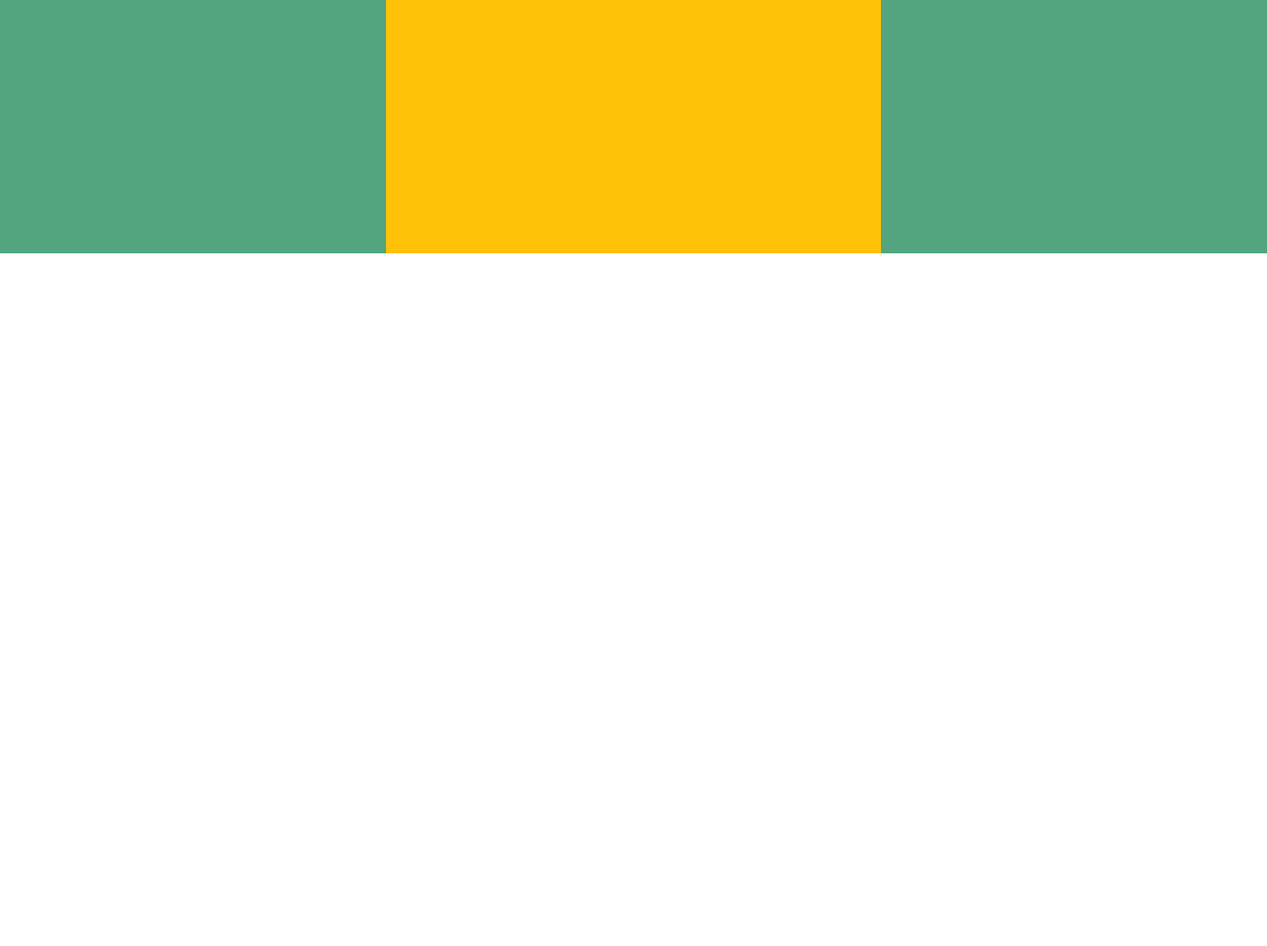
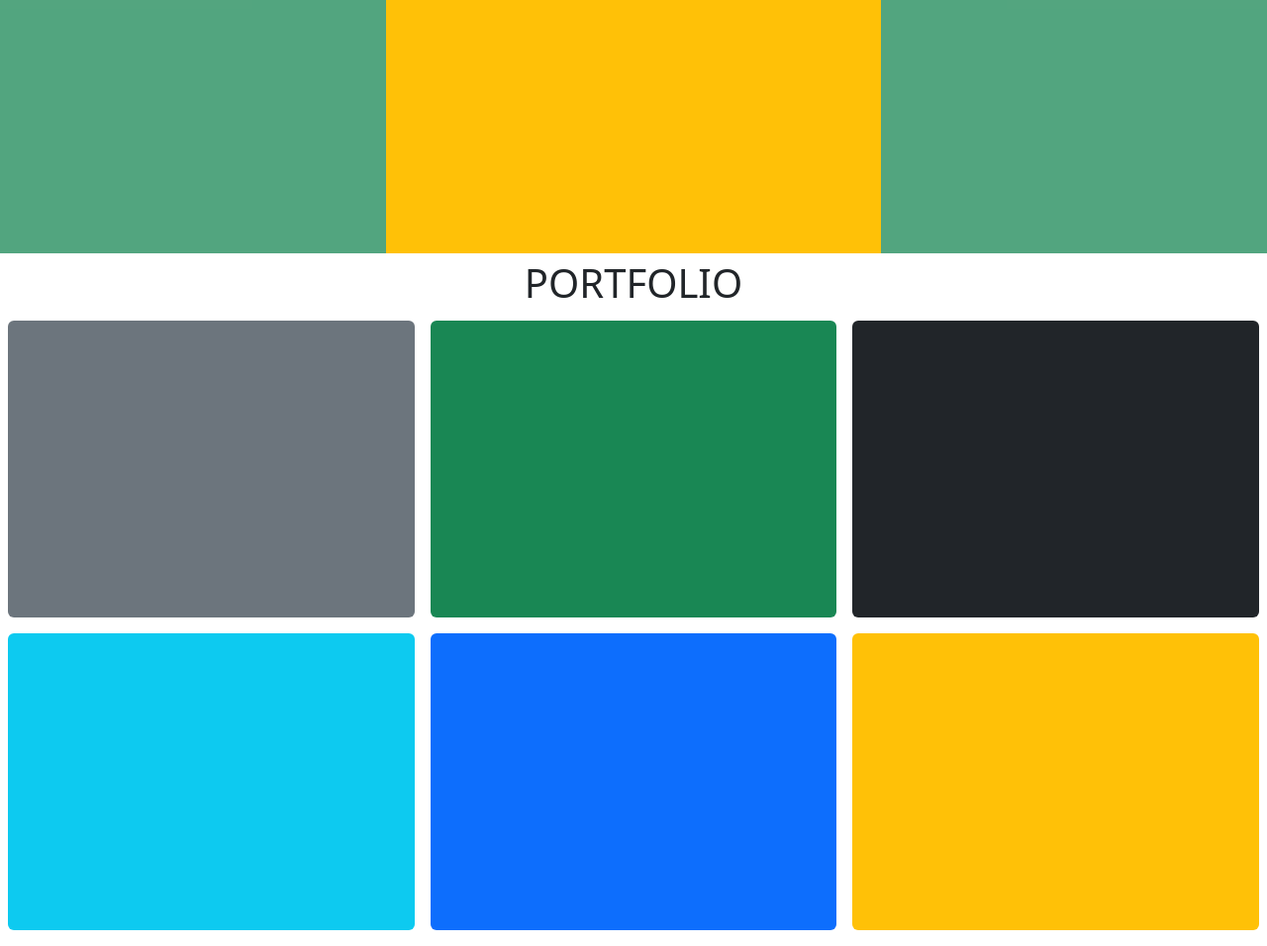
Before and after one commit to TommasoPezzola231/html-css-bootstrap-freelancer, a plain HTML site: page index.html in a window 1280 px wide. Shown: the part 500-1456 px from the top of the page at 99% size. Before the commit the page ends 800 px from the top, so only its background shows below. Drawn offline with nearby package versions, Linux system fonts and the light colour scheme.

Commit message:
feat,style(main) add second section

```diff
--- a/css/style.css
+++ b/css/style.css
@@ -1,3 +1,7 @@
 .height_700 {
     height: 700px;
 }
+
+.height_300 {
+    height: 300px;
+}
--- a/index.html
+++ b/index.html
@@ -5,6 +5,7 @@
     <meta http-equiv="X-UA-Compatible" content="IE=edge">
     <meta name="viewport" content="width=device-width, initial-scale=1.0">
     <title>Bootstrap Freelancer</title>
+    <link rel="stylesheet" href="https://cdnjs.cloudflare.com/ajax/libs/font-awesome/6.3.0/css/all.min.css">
     <link href="https://cdn.jsdelivr.net/npm/bootstrap@5.2.3/dist/css/bootstrap.min.css" rel="stylesheet" integrity="sha384-rbsA2VBKQhggwzxH7pPCaAqO46MgnOM80zW1RWuH61DGLwZJEdK2Kadq2F9CUG65" crossorigin="anonymous">
     <link rel="stylesheet" href="./css/style.css">
 </head>
@@ -24,10 +25,40 @@
     </header>
 
     <main>
+        <!--Prima sezione: Start Bootstrap-->
         <section>
             <div class="container-fluid bg-success bg-opacity-75 height_700">
                 <div class="row">
                     <div class="col-auto mx-auto bg-warning height_700">Lorem ipsum dolor sit amet consectetur adipisicing elit.<br> Necessitatibus hic voluptatem repellat aliquam a rerum suscipit<br> obcaecati maxime iusto, voluptate vitae corrupti!<br> Amet voluptate doloremque eius! Eum animi laborum veniam.</div>
+                </div>
+            </div>
+        </section>
+
+        <!--Seconda sezione: portfolio-->
+        <section>
+            <div class="container-xxl height_700">
+                <div class="row">
+                    <div class="col text-center text-uppercase fs-1">Portfolio</div>
+                </div>
+                <div class="row">
+                    <div class="col-4 p-2">
+                        <div class="rounded height_300 bg-secondary"></div>
+                    </div>
+                    <div class="col-4 p-2">
+                        <div class="rounded height_300 bg-success"></div>
+                    </div>
+                    <div class="col-4 p-2">
+                        <div class="rounded height_300 bg-dark"></div>
+                    </div>
+                    <div class="col-4 p-2">
+                        <div class="rounded height_300 bg-info"></div>
+                    </div>
+                    <div class="col-4 p-2">
+                        <div class="rounded height_300 bg-primary"></div>
+                    </div>
+                    <div class="col-4 p-2">
+                        <div class="rounded height_300 bg-warning"></div>
+                    </div>
                 </div>
             </div>
         </section>
```
